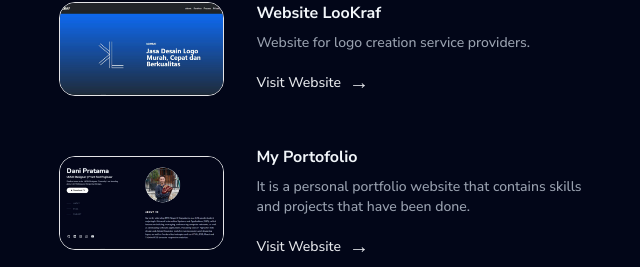
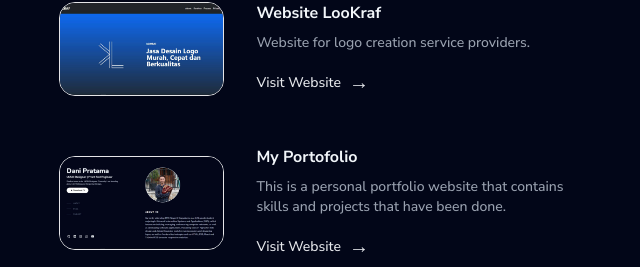
Before and after one commit to rvfdl/portofolio, a React (Vite) app: page / in a window 1280 px wide. Shown: the part 979-1246 px from the top of the page, without its empty margins (609-1249 px from the left). Built offline with nearby package versions, Linux system fonts and the light colour scheme.

Commit message:
Update Project.tsx

```diff
--- a/src/components/Project.tsx
+++ b/src/components/Project.tsx
@@ -41,7 +41,7 @@ const Project = () => {
             <div className='w-2/3 text-slate-100'>
               <h3 className='text-md nunito-sans font-bold'>My Portofolio</h3>
               <p className='text-gray-400 mt-2 max-w-lg text-sm nunito-sans font-medium'>
-                It is a personal portfolio website that contains skills and projects that have been done.
+                This is a personal portfolio website that contains skills and projects that have been done.
               </p>
               <a
                 href='#'
```
